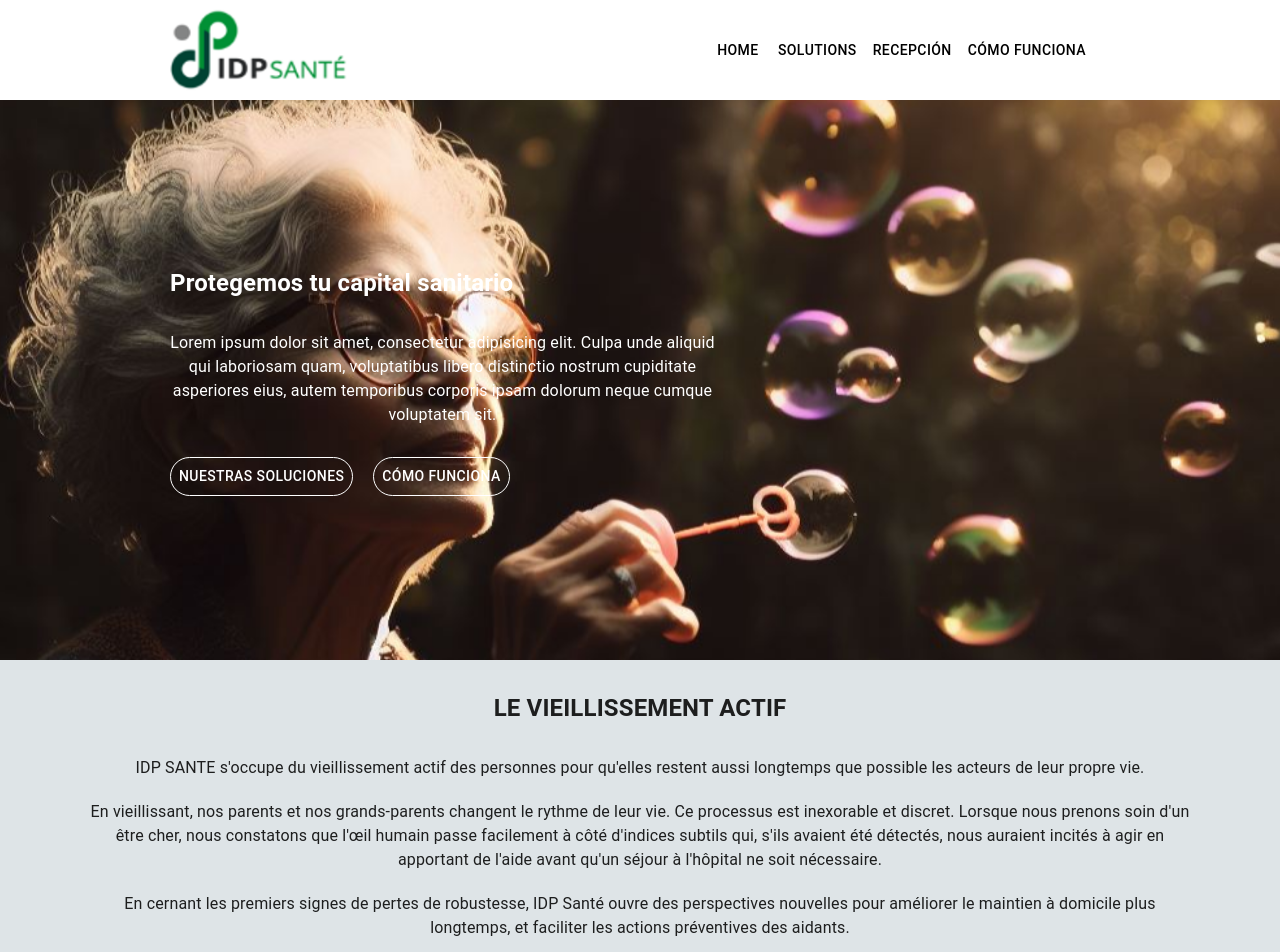
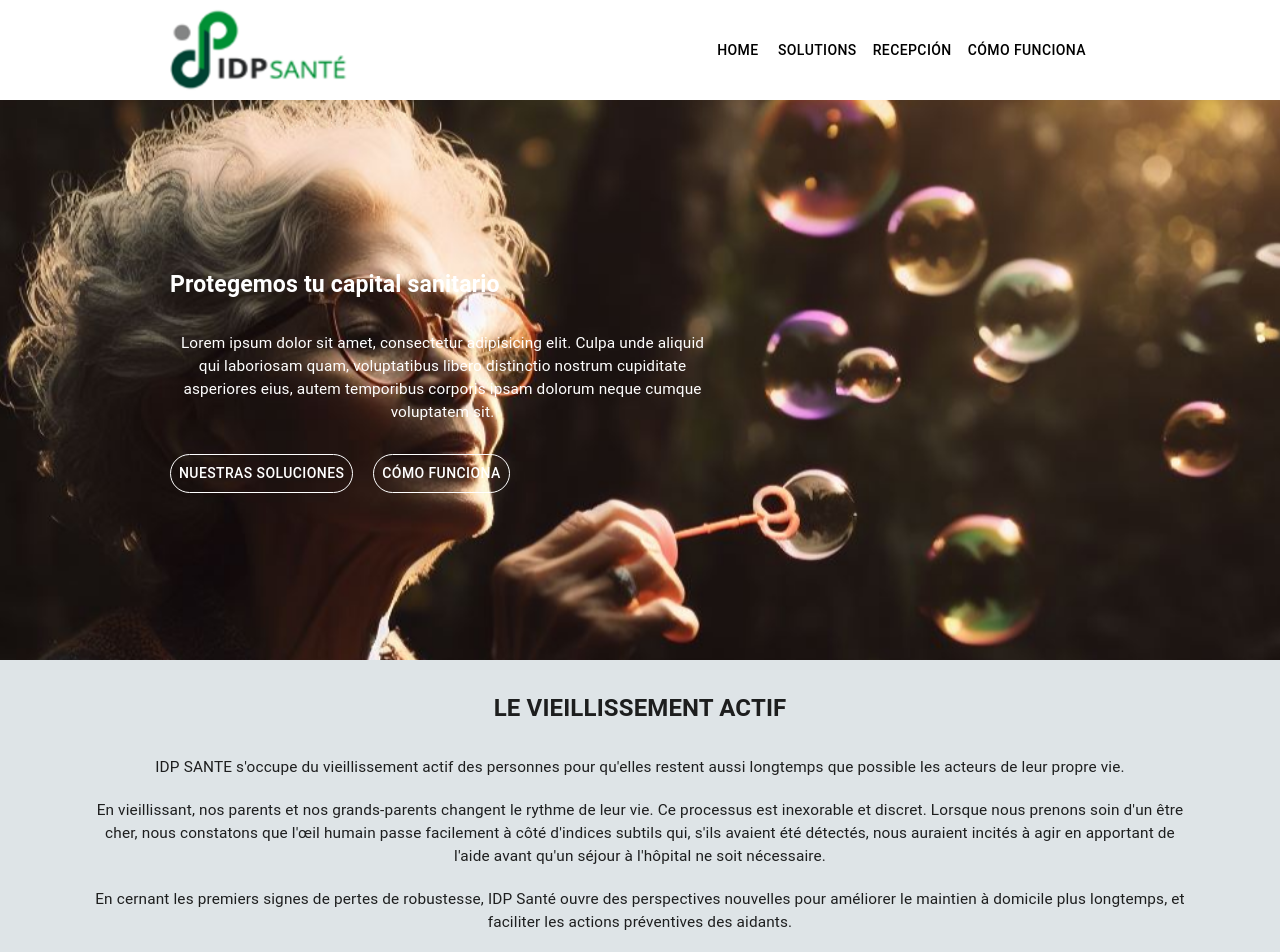
Before and after one commit to rubenleal89/prueba-tecnica-nc, a React (Vite) app: page / in a window 1280 px wide. Shown: the top 952 px of the page. Built offline with nearby package versions, Linux system fonts and the light colour scheme.

Commit message:
fix font size

```diff
--- a/src/components/BenefitSection/StyleBenefit.css
+++ b/src/components/BenefitSection/StyleBenefit.css
@@ -11,7 +11,7 @@
     flex-direction: column;
     align-items: center;
     justify-content: center;
-    /* gap: 25px; */
+    font-size: 1.2vw;
 }
 
 .containerInfoSolutions p{
@@ -34,6 +34,7 @@
     background-color: #DEE4E7;
     padding: 30px 10px;
     text-align: center;
+    font-size: 1.2vw;
 }
 
 .containerBeneficios h3{
```
